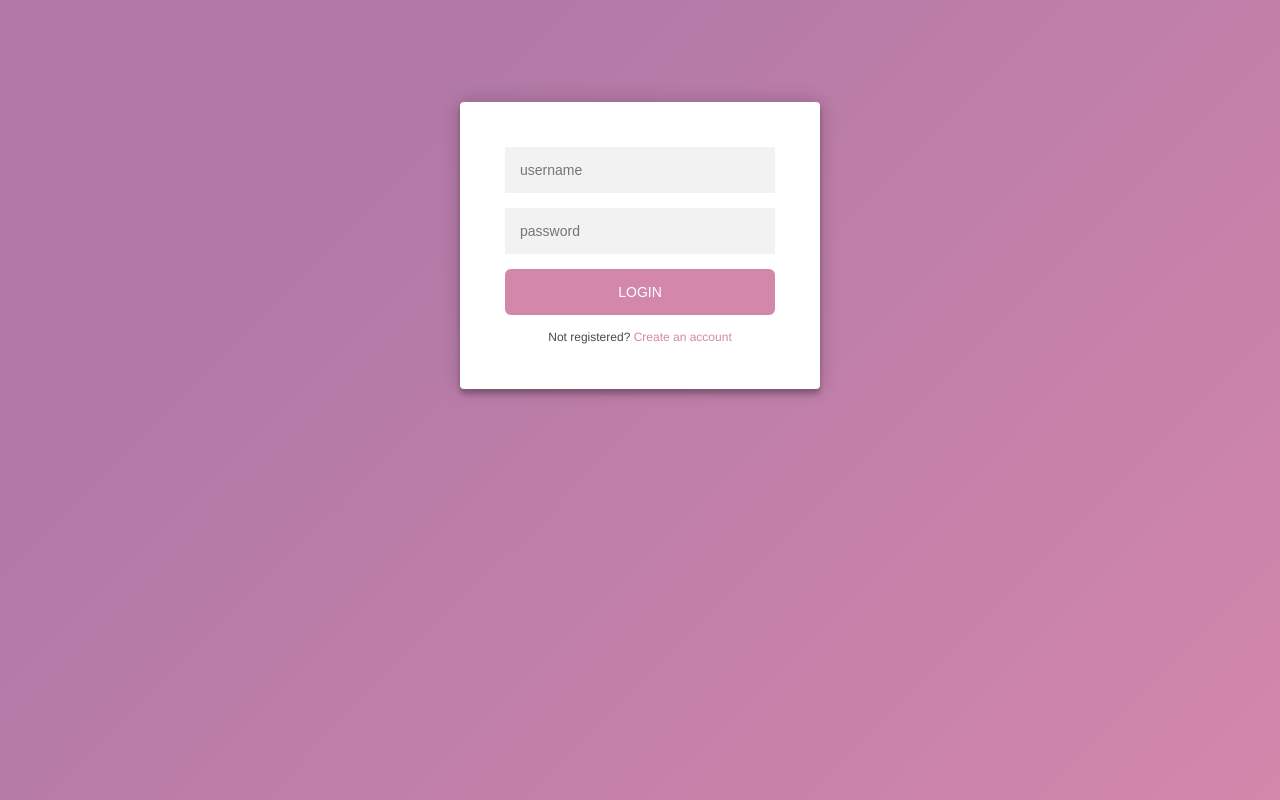
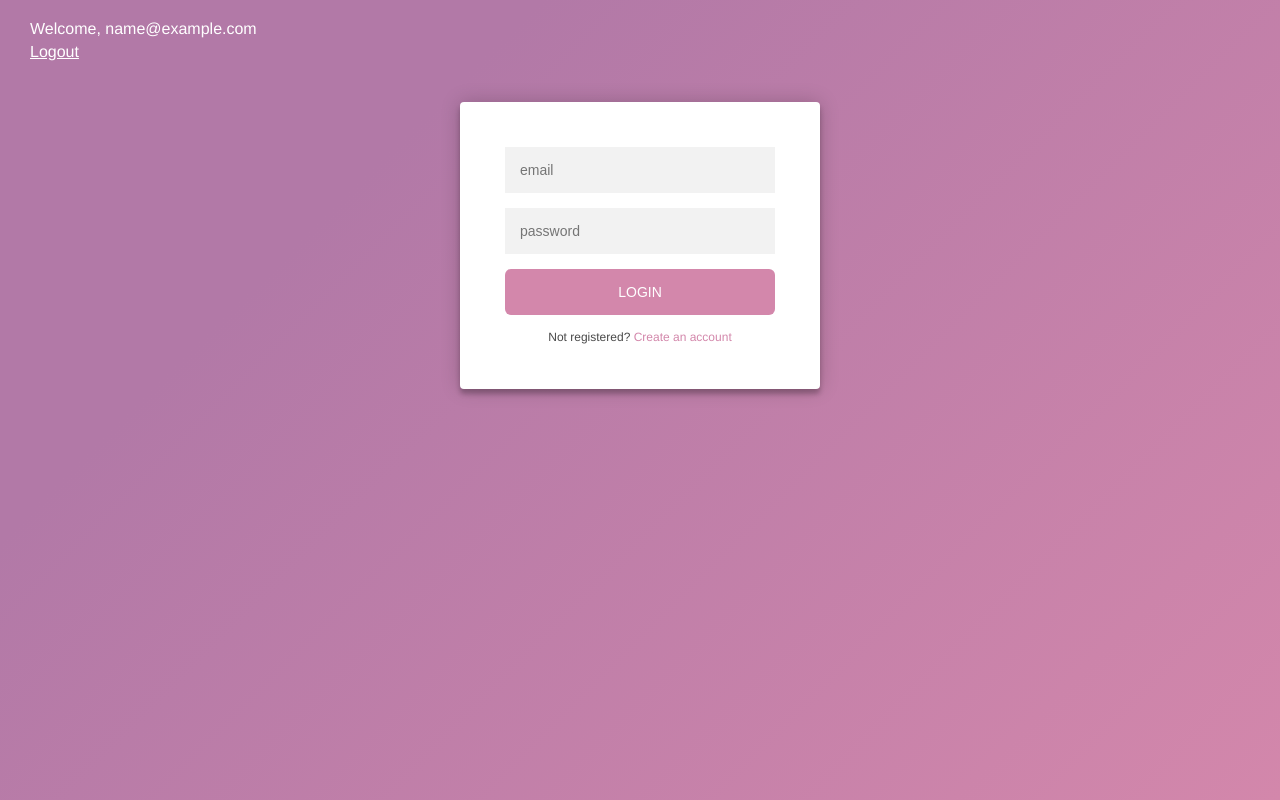
Before and after one commit to yaircohendev/todolist-exercise, a Vue app: page /login in a window 1280 px wide. Built offline with nearby package versions, Linux system fonts and the light colour scheme; no server answers; sample sign-in values are in the browser's storage.

Commit message:
added error validation

```diff
--- a/src/App.vue
+++ b/src/App.vue
@@ -1,12 +1,15 @@
 <template>
   <div id="app">
+    <TheHeader />
     <router-view></router-view>
   </div>
 </template>
 
 <script>
+import TheHeader from "@/components/TheHeader";
 export default {
-  name: "App"
+  name: "App",
+  components: { TheHeader }
 };
 </script>
 
--- /dev/null
+++ b/src/components/ErrorBar.vue
@@ -0,0 +1,34 @@
+<template>
+  <div class="error-bar" v-if="errors.length">
+    <span v-for="(error, i) of errors" :key="i">
+      {{ error }}
+      {{ i !== errors.length - 1 ? "," : null }}
+    </span>
+  </div>
+</template>
+
+<script>
+export default {
+  name: "ErrorBar",
+  props: {
+    errors: {
+      required: true,
+      type: Array
+    }
+  }
+};
+</script>
+
+<style scoped>
+.error-bar {
+  padding: 8px;
+  background-color: #e75d5d;
+  display: flex;
+  opacity: 0.9;
+  flex-direction: column;
+  color: #fff;
+  margin: 10px 0;
+  font-size: 0.9rem;
+  border-radius: 4px;
+}
+</style>
--- /dev/null
+++ b/src/components/TheHeader.vue
@@ -0,0 +1,62 @@
+<template>
+  <header v-if="user">
+    <div class="welcome">
+      <span>Welcome, {{ user.email }}</span>
+    </div>
+    <div class="logout" @click="logoutUser">
+      <span>Logout</span>
+    </div>
+  </header>
+</template>
+
+<script>
+import { Auth } from "@/firebase/auth";
+
+export default {
+  name: "TheHeader",
+  data() {
+    return {
+      user: null
+    };
+  },
+  methods: {
+    async logoutUser() {
+      try {
+        await Auth.signOut();
+        this.user = "";
+        await this.$router.push("/login");
+      } catch (err) {
+        console.error(err);
+      }
+    }
+  },
+  created() {
+    Auth.onAuthStateChanged(user => {
+      console.log(user);
+    });
+    this.user = JSON.parse(sessionStorage.getItem("user"));
+  }
+};
+</script>
+
+<style scoped lang="scss">
+header {
+  position: absolute;
+  top: 0;
+  left: 0;
+  margin-top: 20px;
+  text-align: left;
+  margin-left: 30px;
+  color: #fff;
+
+  .logout {
+    text-decoration: underline;
+    margin-top: 5px;
+    cursor: pointer;
+
+    &:hover {
+      opacity: 0.8;
+    }
+  }
+}
+</style>
--- /dev/null
+++ b/src/modules/validation-module.js
@@ -0,0 +1,6 @@
+export default {
+  email: email => {
+    const re = /^(([^<>()[\]\\.,;:\s@"]+(\.[^<>()[\]\\.,;:\s@"]+)*)|(".+"))@((\[[0-9]{1,3}\.[0-9]{1,3}\.[0-9]{1,3}\.[0-9]{1,3}\])|(([a-zA-Z\-0-9]+\.)+[a-zA-Z]{2,}))$/;
+    return re.test(email);
+  }
+};
--- a/src/pages/authentication/LoginPage.vue
+++ b/src/pages/authentication/LoginPage.vue
@@ -2,9 +2,12 @@
   <div class="auth-page">
     <div class="form">
       <form class="login-form">
-        <input type="text" placeholder="username" />
-        <input type="password" placeholder="password" />
-        <button>login</button>
+        <input type="text" placeholder="email" v-model="email" />
+        <input type="password" placeholder="password" v-model="password" />
+        <button @click.prevent="loginUser">login</button>
+
+        <ErrorBar :errors="errors" />
+
         <p class="message">
           Not registered?
           <a @click="$router.push('register')">Create an account</a>
@@ -16,22 +19,33 @@
 
 <script>
 import { Auth } from "@/firebase/auth";
+import ErrorBar from "@/components/ErrorBar";
+import validate from "@/modules/validation-module";
 
 export default {
   name: "LoginPage",
+  components: { ErrorBar },
   data() {
     return {
       email: "",
-      password: ""
+      password: "",
+      errors: []
     };
   },
   methods: {
     async loginUser() {
       try {
-        await Auth.signInWithEmailAndPassword(this.email, this.password);
-        await this.$router.push("/");
+        this.errors = [];
+        if (!validate.email(this.email)) {
+          this.errors.push("Please enter a valid email address");
+        }
+        if (!this.errors.length) {
+          await Auth.signInWithEmailAndPassword(this.email, this.password);
+          await this.$router.push("/");
+        }
       } catch (err) {
         console.error(err);
+        this.errors.push(err.message);
       }
     }
   }
--- a/src/pages/authentication/SignUpPage.vue
+++ b/src/pages/authentication/SignUpPage.vue
@@ -8,7 +8,10 @@
         placeholder="confirm password"
         v-model="confirmPass"
       />
-      <button>create</button>
+      <button @click.prevent="registerUser">create</button>
+
+      <ErrorBar :errors="errors" />
+
       <p class="message">
         Already registered? <a @click="$router.push('/login')">Sign In</a>
       </p>
@@ -18,21 +21,35 @@
 
 <script>
 import { Auth } from "@/firebase/auth";
+import ErrorBar from "@/components/ErrorBar";
+import validate from "../../modules/validation-module";
 
 export default {
   name: "SignUpPage",
+  components: { ErrorBar },
   data() {
     return {
       email: "",
       password: "",
-      confirmPass: ""
+      confirmPass: "",
+      errors: []
     };
   },
   methods: {
     async registerUser() {
       try {
-        await Auth.createUserWithEmailAndPassword(this.email, this.password);
-        await this.$router.push("/");
+        this.errors = [];
+        if (!validate.email(this.email)) {
+          this.errors.push("Please enter a valid email address");
+        }
+        if (this.password !== this.confirmPass) {
+          this.errors.push("Password do not match");
+        }
+
+        if (!this.errors.length) {
+          await Auth.createUserWithEmailAndPassword(this.email, this.password);
+          await this.$router.push("/");
+        }
       } catch (err) {
         console.error(err);
       }
--- a/src/router/index.js
+++ b/src/router/index.js
@@ -37,6 +37,7 @@ const router = new VueRouter({
 
 router.beforeEach((to, from, next) => {
   Auth.onAuthStateChanged(user => {
+    sessionStorage.setItem("user", JSON.stringify(user));
     if (to.matched.some(route => route.meta.requiresAuth)) {
       if (user) next();
       else next({ path: "/login" });
```
